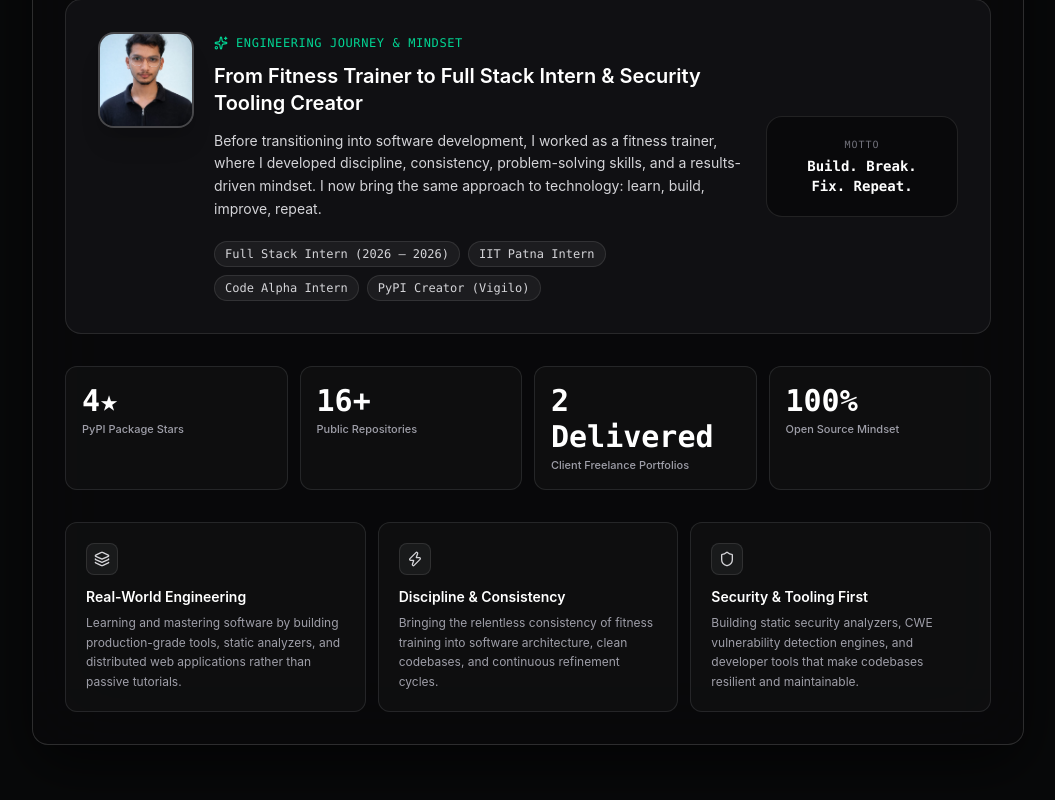
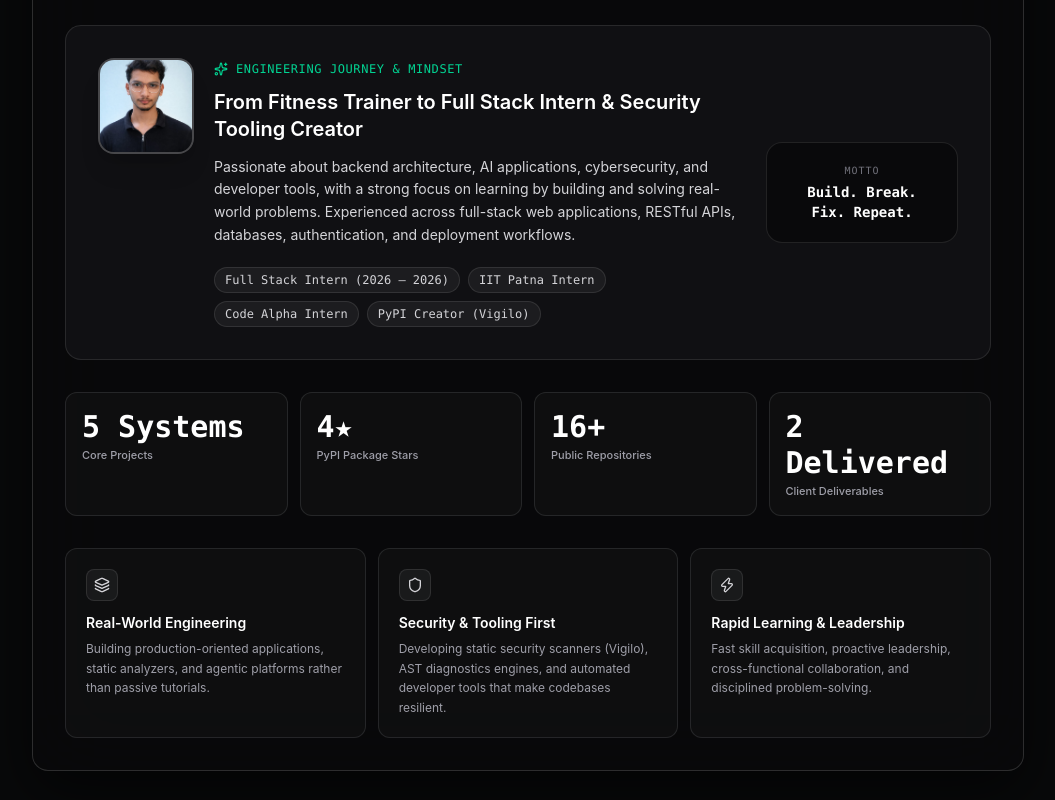
Before and after one commit to Sanjiv215/React_Portfolio, a React (Vite) app: page / in a window 1280 px wide. Shown: the part 1000-1800 px from the top of the page, without its empty margins (112-1167 px from the left). Built offline with nearby package versions, Linux system fonts and the light colour scheme; no server answers; the HTML template or start-up script is replaced by a standard one.

Commit message:
feat(data): update portfolio data model with resume details, skills, and projects

```diff
--- a/src/data/portfolioData.js
+++ b/src/data/portfolioData.js
@@ -2,109 +2,142 @@ export const portfolioData = {
   personal: {
     name: "Sanjiv Prasad",
     handle: "Sanjiv215",
-    roleTitle: "Full Stack Intern",
-    tagline: "Full Stack Intern • Python • AI • DevTools — Building Vigilo",
+    roleTitle: "Fullstack Developer Intern",
+    tagline: "Fullstack Developer Intern • Python • FastAPI • React • AI & DevTools",
     avatar: "/images/profile.jpg",
-    roles: [
-      "Full Stack Intern",
-      "Python & DevTools Builder",
-      "Creator of Vigilo (PyPI)",
-      "React & Node.js Developer"
-    ],
-    bio: "Full Stack Intern specializing in Python, AI systems, modern React web architectures, and developer tooling. Transitioned from fitness training into software engineering—bringing discipline, consistency, and a problem-solving mindset to scalable systems and static analyzers.",
-    story: "Before transitioning into software development, I worked as a fitness trainer, where I developed discipline, consistency, problem-solving skills, and a results-driven mindset. I now bring the same approach to technology: learn, build, improve, repeat.",
-    location: "Bangalore, Karnataka, India",
-    availability: "Open to Internship & Freelance opportunities only",
-    email: "prasad.sanjiv@outlook.com",
+    phone: "+91 9561552194",
+    email: "Sanjivprasad360@gmail.com",
     github: "https://github.com/Sanjiv215",
     linkedin: "https://www.linkedin.com/in/prasadsanjiv",
     resumeUrl: "/Sanjiv-Resume.pdf",
+    location: "Bengaluru, Karnataka, India",
+    availability: "Open to Full-Stack, AI & DevTools Internship Opportunities",
+    roles: [
+      "Fullstack Developer Intern",
+      "Python & FastAPI Developer",
+      "React & Frontend Engineer",
+      "Creator of Vigilo & SmartBuy-AI"
+    ],
+    bio: "B.Tech CSE (AI/ML) student and Full-Stack Developer focused on building real-world, production-oriented applications with Python, FastAPI, React, and modern databases. Experienced in full-stack development through an IIT Patna internship, client projects, and open-source development, including Vigilo, a Python static security scanner.",
+    story: "Passionate about backend architecture, AI applications, cybersecurity, and developer tools, with a strong focus on learning by building and solving real-world problems. Experienced across full-stack web applications, RESTful APIs, databases, authentication, and deployment workflows.",
     heroCodeSnippet: `// macOS System Configuration @Sanjiv215
 const engineer = {
   name: "Sanjiv Prasad",
-  role: "Full Stack Intern",
-  flagshipTool: "vigilo (pip install vigilo)",
-  education: "B.Tech CSE (AI & ML) @ UIT",
-  internships: ["IIT Patna", "Code Alpha"],
-  motto: "Build. Break. Fix. Repeat.",
-  status: "🟢 Open to Internship & Freelance opportunities only"
+  role: "Fullstack Developer Intern",
+  education: "B.Tech CSE (AI/ML) @ SVYASA University",
+  flagshipProjects: ["SmartBuy-AI", "Vigilo (pip install vigilo)", "ERP Portal"],
+  internships: ["IIT Patna (2026)", "Code Alpha (2025)"],
+  coreStack: ["Python", "FastAPI", "React", "NodeJS", "ExpressJS", "MongoDB", "MySQL"],
+  motto: "Learn by building. Solve real-world problems.",
+  status: "🟢 Open to Internship Opportunities"
 };`
   },
   stats: [
+    { label: "Core Projects", value: 5, suffix: " Systems" },
     { label: "PyPI Package Stars", value: 4, suffix: "★" },
     { label: "Public Repositories", value: 16, suffix: "+" },
-    { label: "Client Freelance Portfolios", value: 2, suffix: " Delivered" },
-    { label: "Open Source Mindset", value: 100, suffix: "%" }
+    { label: "Client Deliverables", value: 2, suffix: " Delivered" }
   ],
   values: [
     {
       title: "Real-World Engineering",
-      description: "Learning and mastering software by building production-grade tools, static analyzers, and distributed web applications rather than passive tutorials.",
+      description: "Building production-oriented applications, static analyzers, and agentic platforms rather than passive tutorials.",
       icon: "Layers"
     },
     {
-      title: "Discipline & Consistency",
-      description: "Bringing the relentless consistency of fitness training into software architecture, clean codebases, and continuous refinement cycles.",
-      icon: "Zap"
+      title: "Security & Tooling First",
+      description: "Developing static security scanners (Vigilo), AST diagnostics engines, and automated developer tools that make codebases resilient.",
+      icon: "Shield"
     },
     {
-      title: "Security & Tooling First",
-      description: "Building static security analyzers, CWE vulnerability detection engines, and developer tools that make codebases resilient and maintainable.",
-      icon: "Shield"
+      title: "Rapid Learning & Leadership",
+      description: "Fast skill acquisition, proactive leadership, cross-functional collaboration, and disciplined problem-solving.",
+      icon: "Zap"
     }
   ],
   skillCategories: [
     "All",
     "Languages",
     "Frameworks & Web",
-    "Security & Tooling",
-    "AI & ML",
-    "Databases & Cloud"
+    "Databases & Cloud",
+    "AI & Data Science",
+    "Core Competencies"
   ],
   skills: [
-    { name: "Python 3.12", category: "Languages", level: 95, icon: "Cpu", langColor: "#3572A5", desc: "FastAPI, PyPI, AST parsing, Automation scripts" },
-    { name: "TypeScript & JavaScript", category: "Languages", level: 94, icon: "FileCode", langColor: "#3178c6", desc: "ES6+, Async, Type systems, DOM APIs" },
-    { name: "C / C++", category: "Languages", level: 82, icon: "Terminal", langColor: "#f34b7d", desc: "Data structures, Memory management, Algorithms" },
-    { name: "HTML5 & Modern CSS", category: "Languages", level: 96, icon: "Palette", langColor: "#e34c26", desc: "Tailwind CSS v4, Glassmorphism, Responsive UI" },
+    // Languages
+    { name: "Python", category: "Languages", level: 95, icon: "Cpu", langColor: "#3572A5", desc: "FastAPI, AST analysis, Automation, Scripting" },
+    { name: "Typescript", category: "Languages", level: 90, icon: "FileCode", langColor: "#3178c6", desc: "Strict typing, Interfaces, Modern ESNext" },
+    { name: "Javascript", category: "Languages", level: 94, icon: "FileCode", langColor: "#f7df1e", desc: "ES6+, Async/Await, Event Loop, DOM APIs" },
+    { name: "HTML", category: "Languages", level: 96, icon: "Palette", langColor: "#e34c26", desc: "Semantic HTML5, Accessibility, Web Standards" },
+    { name: "CSS", category: "Languages", level: 92, icon: "Palette", langColor: "#264de4", desc: "Modern CSS, Tailwind CSS, Responsive Layouts" },
+    { name: "JQuery", category: "Languages", level: 85, icon: "Code2", langColor: "#0769ad", desc: "DOM manipulation, Event handling, Ajax" },
 
-    { name: "React 19 & Vite", category: "Frameworks & Web", level: 95, icon: "Code2", langColor: "#61dafb", desc: "Hooks, Virtual DOM, State management, 60fps UX" },
-    { name: "FastAPI", category: "Frameworks & Web", level: 92, icon: "Cpu", langColor: "#05998b", desc: "Asynchronous REST endpoints, Pydantic, Swagger" },
-    { name: "Node.js & Express", category: "Frameworks & Web", level: 90, icon: "Server", langColor: "#339933", desc: "RESTful APIs, Middleware, JWT / OTP auth, RBAC" },
-    { name: "Next.js", category: "Frameworks & Web", level: 85, icon: "Layout", langColor: "#ffffff", desc: "Server components, Routing, SSR / SSG" },
+    // Frameworks & Web
+    { name: "React", category: "Frameworks & Web", level: 95, icon: "Code2", langColor: "#61dafb", desc: "React 19, Custom Hooks, State Management, SPAs" },
+    { name: "Vite", category: "Frameworks & Web", level: 94, icon: "Box", langColor: "#646cff", desc: "Modern frontend bundling, HMR, Optimized builds" },
+    { name: "FastAPI", category: "Frameworks & Web", level: 92, icon: "Server", langColor: "#05998b", desc: "Asynchronous REST endpoints, Pydantic, OpenAPI" },
+    { name: "ExpressJS", category: "Frameworks & Web", level: 90, icon: "Server", langColor: "#339933", desc: "RESTful routing, Middleware, JWT auth, Error handling" },
+    { name: "NodeJS", category: "Frameworks & Web", level: 90, icon: "Server", langColor: "#339933", desc: "Backend runtime, Event-driven architecture, NPM" },
 
-    { name: "AST Static Analysis", category: "Security & Tooling", level: 92, icon: "Terminal", langColor: "#3572A5", desc: "Abstract syntax tree traversal, Code diagnostics" },
-    { name: "CWE Vulnerability Detection", category: "Security & Tooling", level: 88, icon: "Shield", langColor: "#e34c26", desc: "Eval injection, SQLi, Hardcoded secrets, Cmd injection" },
-    { name: "PyPI Package Release", category: "Security & Tooling", level: 90, icon: "Box", langColor: "#3775a9", desc: "Wheel building, setup.py / pyproject.toml, CI publishing" },
-    { name: "CLI Tooling Architecture", category: "Security & Tooling", level: 94, icon: "Terminal", langColor: "#a855f7", desc: "Argparse, Rich terminal outputs, Caching engines" },
+    // Databases & Cloud
+    { name: "MongoDB", category: "Databases & Cloud", level: 90, icon: "Database", langColor: "#47a248", desc: "Document modeling, Aggregation pipelines, Mongoose" },
+    { name: "MySQL", category: "Databases & Cloud", level: 88, icon: "Database", langColor: "#336791", desc: "Relational schemas, SQL queries, Indexing, Constraints" },
+    { name: "Deployment", category: "Databases & Cloud", level: 88, icon: "Box", langColor: "#2496ed", desc: "Vercel, Render, CI/CD workflows, Cloud hosting" },
 
-    { name: "AI Agents & LLM Pipelines", category: "AI & ML", level: 88, icon: "Cpu", langColor: "#10b981", desc: "Context chaining, Multi-modal prompting, Generative AI" },
-    { name: "Computer Vision & ML", category: "AI & ML", level: 82, icon: "Shield", langColor: "#f59e0b", desc: "OpenCV, Object detection heuristics, Image feeds" },
+    // AI & Data Science
+    { name: "AI Tools", category: "AI & Data Science", level: 92, icon: "Cpu", langColor: "#10b981", desc: "AI agents, LLM integrations, Prompt engineering" },
+    { name: "Numpy", category: "AI & Data Science", level: 86, icon: "Cpu", langColor: "#4dabcf", desc: "Multi-dimensional arrays, Numerical computation" },
+    { name: "Pandas", category: "AI & Data Science", level: 85, icon: "Cpu", langColor: "#150458", desc: "Data manipulation, Dataframe processing, Analysis" },
 
-    { name: "PostgreSQL & SQL", category: "Databases & Cloud", level: 88, icon: "Database", langColor: "#336791", desc: "Relational schemas, Prepared queries, Indexing" },
-    { name: "MongoDB", category: "Databases & Cloud", level: 90, icon: "Database", langColor: "#47a248", desc: "Document modeling, Aggregation pipelines, Mongoose" },
-    { name: "Docker & Containers", category: "Databases & Cloud", level: 84, icon: "Box", langColor: "#2496ed", desc: "Dockerfile, Compose, Container isolation" },
-    { name: "Git & GitHub Actions", category: "Databases & Cloud", level: 95, icon: "GitBranch", langColor: "#f05032", desc: "CI/CD pipelines, Version control, Automation" }
+    // Core Competencies
+    { name: "Leadership", category: "Core Competencies", level: 92, icon: "Shield", langColor: "#f59e0b", desc: "Project coordination, Mentorship, Initiative taking" },
+    { name: "Rapid Learning", category: "Core Competencies", level: 96, icon: "Zap", langColor: "#ec4899", desc: "Fast technology adoption, Autonomous problem-solving" },
+    { name: "Collaboration", category: "Core Competencies", level: 94, icon: "GitBranch", langColor: "#8b5cf6", desc: "Cross-functional teamwork, Code reviews, Git workflows" }
   ],
   projectCategories: [
     "All",
+    "AI & Agents",
     "DevTools & Security",
     "Full-Stack"
   ],
   projects: [
     {
+      id: "smartbuy-ai",
+      title: "SmartBuy-AI — Agentic Browser for Price Comparison",
+      repoName: "Sanjiv215/SmartBuy-AI",
+      category: "AI & Agents",
+      primaryLanguage: "Python",
+      languageColor: "#3572A5",
+      shortDescription: "An Intelligent Application for Real-Time Product Price Comparison and an Interactive Browser.",
+      fullDescription: "SmartBuy-AI is an intelligent agentic browser and automated web scraping engine engineered for real-time product price comparison across major e-commerce platforms. Features autonomous browser automation, product data extraction, interactive user filtering, and intelligent price analysis.",
+      image: "/images/smartbuyai.png",
+      tech: ["AI Agents", "Python", "FastAPI", "React", "Browser Automation", "Web Scraping"],
+      features: [
+        "Autonomous agentic browser for multi-platform price extraction",
+        "Real-time product price comparison & deal discovery",
+        "Interactive browser UI with responsive search and dynamic filtering",
+        "FastAPI backend architecture with asynchronous task processing",
+        "Intelligent web scraping heuristics and product data normalization"
+      ],
+      liveUrl: "https://github.com/Sanjiv215/SmartBuy-AI",
+      githubUrl: "https://github.com/Sanjiv215/SmartBuy-AI",
+      badge: "AI Agentic Browser",
+      license: "MIT License"
+    },
+    {
       id: "vigilo",
-      title: "Vigilo — Python Static Security Scanner",
+      title: "VIGILO — Python Static Security Scanner",
       repoName: "Sanjiv215/VIGILO-Python-Package",
       category: "DevTools & Security",
       primaryLanguage: "Python",
       languageColor: "#3572A5",
-      shortDescription: "A Python static security scanner focused on detecting CWE security vulnerabilities and code correctness issues.",
+      shortDescription: "An Automated Python-Based Security Scanner for Detecting Vulnerabilities and Code Security Issues.",
       fullDescription: "Vigilo is a high-speed Python static analysis and security scanning tool published on PyPI. It performs AST-based security analysis to detect CWE vulnerabilities (such as eval injection, SQL injection, insecure commands, and hardcoded credentials), repository scanning, caching, CI/release automation, and standalone executables.",
       image: "https://images.unsplash.com/photo-1550751827-4bd374c3f58b?auto=format&fit=crop&w=1000&q=80",
       tech: ["Python 3.12", "AST Engine", "CWE Scanner", "PyPI", "CLI Tooling", "CI/CD"],
       features: [
         "Published on PyPI: pip install vigilo",
-        "CWE-based vulnerability detection rules",
+        "CWE-based vulnerability detection rules (eval, SQLi, secrets, commands)",
         "AST code correctness diagnostics & linter",
         "High-performance caching & standalone executables",
         "CI/CD workflow integration for automated repository scanning"
@@ -115,20 +148,42 @@ const engineer = {
       license: "MIT License"
     },
     {
+      id: "erp-portal",
+      title: "ERP - Portal — Enterprise Resource Planning",
+      repoName: "Sanjiv215/ERP_PORTAL",
+      category: "Full-Stack",
+      primaryLanguage: "JavaScript",
+      languageColor: "#f1e05a",
+      shortDescription: "An Integrated Enterprise Resource Planning (ERP) Portal for Streamlined Business Operations and Centralized Management.",
+      fullDescription: "An integrated ERP Portal engineered during Full-Stack internship at IIT Patna. Designed for streamlined business operations, centralized management, role-based access control (RBAC), multi-tenant collaborative task boards, automated alerts, and high-throughput REST APIs.",
+      image: "https://images.unsplash.com/photo-1460925895917-afdab827c52f?auto=format&fit=crop&w=1000&q=80",
+      tech: ["React", "JavaScript", "NodeJS", "ExpressJS", "MongoDB", "RESTful APIs"],
+      features: [
+        "Role-based access control (RBAC) & secure session management",
+        "Enterprise task assignment & progress tracking dashboards",
+        "Centralized business operations and database management",
+        "Engineered during IIT Patna Fullstack Developer Internship"
+      ],
+      liveUrl: "https://github.com/Sanjiv215/ERP_PORTAL",
+      githubUrl: "https://github.com/Sanjiv215/ERP_PORTAL",
+      badge: "IIT Patna Internship",
+      license: "Proprietary / Client"
+    },
+    {
       id: "pysentra",
-      title: "PySentra — Python Diagnostic Engine",
+      title: "PySentra — Python Code Analysis & Security Monitoring",
       repoName: "Sanjiv215/PySentra",
       category: "DevTools & Security",
       primaryLanguage: "Python",
       languageColor: "#3572A5",
-      shortDescription: "Lightweight Python static code analyzer and AST diagnostic utility under Apache 2.0.",
-      fullDescription: "PySentra is an open-source static analysis utility for Python codebases that inspects abstract syntax trees to detect ambiguities, dead code paths, anti-patterns, and bad practices prior to runtime deployment.",
+      shortDescription: "An Intelligent Python-Based Platform for Automated Code Analysis and Security Monitoring.",
+      fullDescription: "PySentra is an intelligent Python-based platform for automated code analysis, abstract syntax tree inspection, and security monitoring that flags anti-patterns, dead code, and security smells before production deployment.",
       image: "https://images.unsplash.com/photo-1526374965328-7f61d4dc18c5?auto=format&fit=crop&w=1000&q=80",
-      tech: ["Python", "AST Analyzer", "CLI Tooling", "Apache 2.0"],
+      tech: ["Python", "AST Analyzer", "Code Security", "CLI Tooling", "Apache 2.0"],
       features: [
-        "Fast abstract syntax tree inspection",
-        "Configurable diagnostic rule definitions",
-        "Lightweight command-line interface",
+        "Fast abstract syntax tree inspection & code hygiene checks",
+        "Configurable diagnostic rule definitions & security monitoring",
+        "Lightweight command-line interface for developer workflows",
         "Open-source Apache 2.0 license"
       ],
       liveUrl: "https://github.com/Sanjiv215/PySentra",
@@ -137,47 +192,25 @@ const engineer = {
       license: "Apache License 2.0"
     },
     {
-      id: "iit-patna-erp",
-      title: "IIT Patna Client ERP & Task Manager",
-      repoName: "Sanjiv215/ERP_PORTAL",
+      id: "my-portfolio",
+      title: "My Portfolio — Vite & React Web Experience",
+      repoName: "Sanjiv215/my_portfolio",
       category: "Full-Stack",
       primaryLanguage: "JavaScript",
       languageColor: "#f1e05a",
-      shortDescription: "Enterprise Resource Planning (ERP) Portal and collaborative task management system engineered during IIT Patna internship.",
-      fullDescription: "Engineered an ERP Portal for enterprise client workflows during Full-Stack internship at IIT Patna. Features role-based access control (RBAC), multi-user task management, automated notifications, and scalable REST API endpoints.",
-      image: "https://images.unsplash.com/photo-1460925895917-afdab827c52f?auto=format&fit=crop&w=1000&q=80",
-      tech: ["React 19", "JavaScript", "Node.js", "Express", "MongoDB", "REST APIs"],
+      shortDescription: "Interactive macOS-inspired portfolio created using Vite, React, modern CSS, and API connections.",
+      fullDescription: "Personal portfolio website built with the latest Vite and React 19 architecture. Features a macOS Tahoe desktop design language, interactive terminal CLI, live AST security scanner simulator, and EmailJS communication workflows.",
+      image: "/images/codek.png",
+      tech: ["React 19", "Vite", "Tailwind CSS", "Framer Motion", "EmailJS"],
       features: [
-        "Role-based access control (RBAC) authentication",
-        "Enterprise task assignment & progress tracking boards",
-        "Client database management and reporting tools",
-        "Developed during IIT Patna Full-Stack Internship"
+        "macOS Tahoe desktop interface with dynamic menu bar and animated dock",
+        "Interactive developer terminal CLI with custom command execution",
+        "Live AST static security scanner simulation tool",
+        "Fully responsive layout optimized for mobile, tablet, and desktop"
       ],
-      liveUrl: "https://github.com/Sanjiv215/ERP_PORTAL",
-      githubUrl: "https://github.com/Sanjiv215/ERP_PORTAL",
-      badge: "IIT Patna Internship",
-      license: "Proprietary / Client"
-    },
-    {
-      id: "thewoodwise",
-      title: "The WoodWise — Full-Stack E-Commerce",
-      repoName: "Sanjiv215/TheWoodWise",
-      category: "Full-Stack",
-      primaryLanguage: "JavaScript",
-      languageColor: "#f1e05a",
-      shortDescription: "Full-stack furniture e-commerce platform with OTP authentication, cart/wishlist management, and checkout.",
-      fullDescription: "The WoodWise is a full-stack furniture e-commerce web application built with React, Node.js, Express, and MongoDB. Features secure email OTP verification, session-token auth, product listing/filters/sorting, wishlist, and cart state.",
-      image: "https://images.unsplash.com/photo-1555041469-a586c61ea9bc?auto=format&fit=crop&w=1000&q=80",
-      tech: ["React", "Vite", "Node.js", "Express", "MongoDB", "Nodemailer", "Axios"],
-      features: [
-        "User signup and password recovery with Email OTP verification",
-        "Product catalog with dynamic search, filters, and pagination",
-        "Persistent cart and wishlist state management",
-        "Secure REST API backend with session-token authentication"
-      ],
-      liveUrl: "https://github.com/Sanjiv215/TheWoodWise",
-      githubUrl: "https://github.com/Sanjiv215/TheWoodWise",
-      badge: "Full-Stack Platform",
+      liveUrl: "https://github.com/Sanjiv215/my_portfolio",
+      githubUrl: "https://github.com/Sanjiv215/my_portfolio",
+      badge: "Deployed Portfolio",
       license: "MIT License"
     }
   ],
@@ -233,36 +266,36 @@ const engineer = {
   ],
   experiences: [
     {
-      role: "Full-Stack Development Intern",
-      company: "IIT Patna",
-      period: "2026 – 2026",
+      role: "Fullstack developer intern",
+      company: "IIT PATNA",
+      period: "2026 - 2026",
       type: "Internship",
-      description: "Worked on an ERP Portal for an enterprise client, contributing to both frontend and backend development. Architected role-based access control (RBAC), collaborative task manager boards, and high-throughput REST API endpoints.",
-      skills: ["React", "JavaScript", "Node.js", "Express", "REST APIs", "ERP Systems"]
+      description: "Developed scalable full-stack web applications, integrating responsive frontends, RESTful APIs, databases, authentication, and deployment workflows.",
+      skills: ["React", "JavaScript", "NodeJS", "ExpressJS", "Databases", "Authentication", "REST APIs", "Deployment"]
     },
     {
-      role: "Frontend & Python Developer Intern",
+      role: "Frontend developer intern",
       company: "Code Alpha",
-      period: "2026 – 2026",
+      period: "2025 - 2025",
       type: "Internship",
-      description: "Engineered responsive React web interfaces, implemented automated Python scripting pipelines for data processing, and optimized state management for web tools.",
-      skills: ["React", "Python", "Automation Scripts", "Tailwind CSS", "State Management"]
+      description: "Developed responsive user interfaces using HTML, CSS, and JavaScript. Focused on clean design, usability, and cross-browser compatibility.",
+      skills: ["HTML", "CSS", "JavaScript", "Responsive Design", "Cross-Browser Compatibility"]
     },
     {
-      role: "B.Tech in Computer Science (AI & ML)",
-      company: "University Institute of Technology",
-      period: "2025 – 2029",
+      role: "Bachelor of technology (B-Tech)",
+      company: "SVYASA University",
+      period: "Present",
       type: "Education",
-      description: "Specializing in Artificial Intelligence, Machine Learning algorithms, Static Code Analysis, Data Structures, and Scalable Software Systems.",
-      skills: ["Data Structures & Algorithms", "Machine Learning", "Python", "C++", "System Design"]
+      description: "Developing strong fundamentals in programming, data structures, and software development. Working on academic projects with hands-on experience in Python and web technologies.",
+      skills: ["Data Structures & Algorithms", "Python", "Web Technologies", "AI & ML", "Software Development"]
     },
     {
-      role: "Higher Secondary Certificate (HSC)",
-      company: "Maharashtra State Board",
-      period: "2023 – 2025",
+      role: "Higher Secondary Education (HSC)",
+      company: "GS Vidya Mandir",
+      period: "2023 - 2025",
       type: "Education",
-      description: "Completed secondary education with distinction in Physics, Chemistry, and Mathematics.",
-      skills: ["Mathematics", "Physics", "Computer Science Basics"]
+      description: "Completed higher secondary studies with a focus on mathematics and science fundamentals. Developed analytical thinking, problem-solving skills, and academic discipline.",
+      skills: ["Mathematics", "Science Fundamentals", "Problem-Solving", "Analytical Thinking"]
     }
   ]
 };
```
